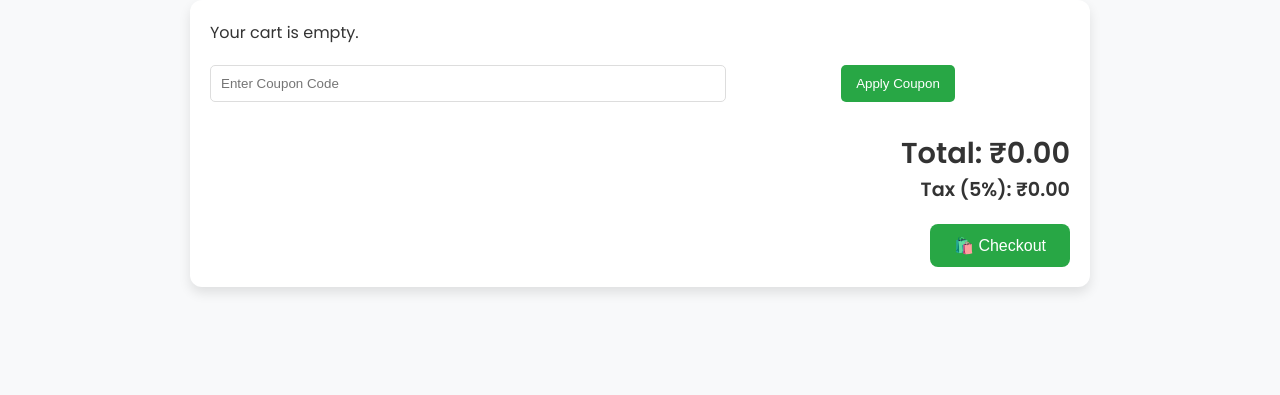
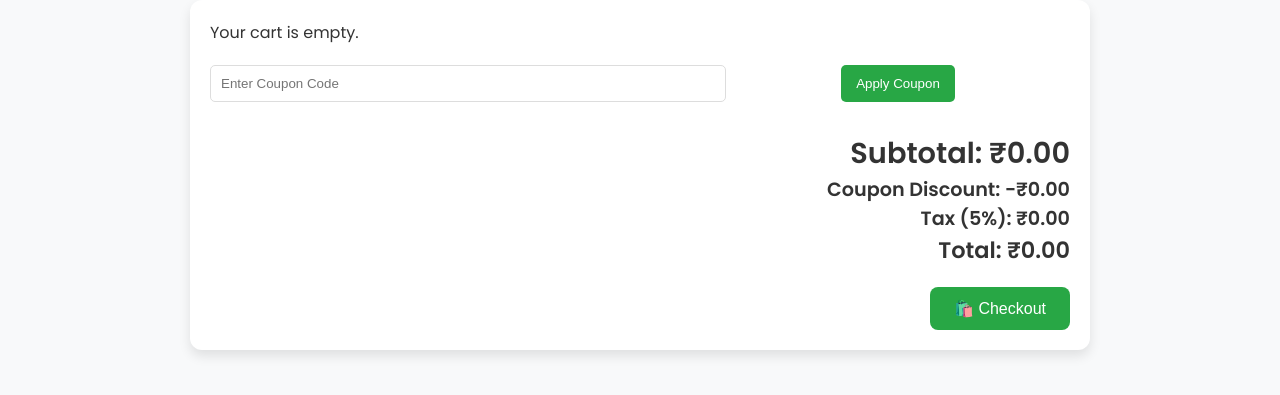
Before and after one commit to RamanandaSagarBagu/food-menu, a plain HTML site: page cart.html in a window 1280 px wide. Shown: the part 83-478 px from the top of the page. Drawn offline with Linux system fonts and the light colour scheme.

Commit message:
Update cart.html

```diff
--- a/cart.html
+++ b/cart.html
@@ -27,8 +27,10 @@
     </div>
 
     <div class="cart-summary">
-      <h2>Total: ₹<span id="cart-total">0.00</span></h2>
+      <h2>Subtotal: ₹<span id="subtotal">0.00</span></h2>
+      <p>Coupon Discount: -₹<span id="coupon-discount">0.00</span></p>
       <p>Tax (5%): ₹<span id="tax-amount">0.00</span></p>
+      <h3>Total: ₹<span id="cart-total">0.00</span></h3>
       <button id="checkout-btn" onclick="proceedToPayment()">🛍️ Checkout</button>
     </div>
   </div>
```
